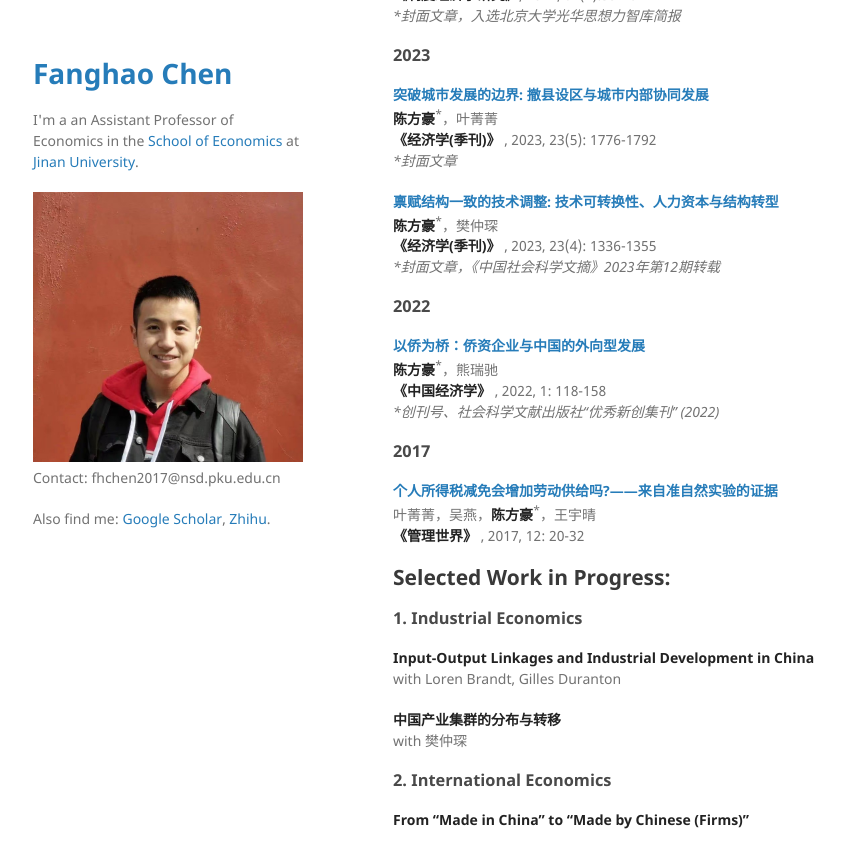
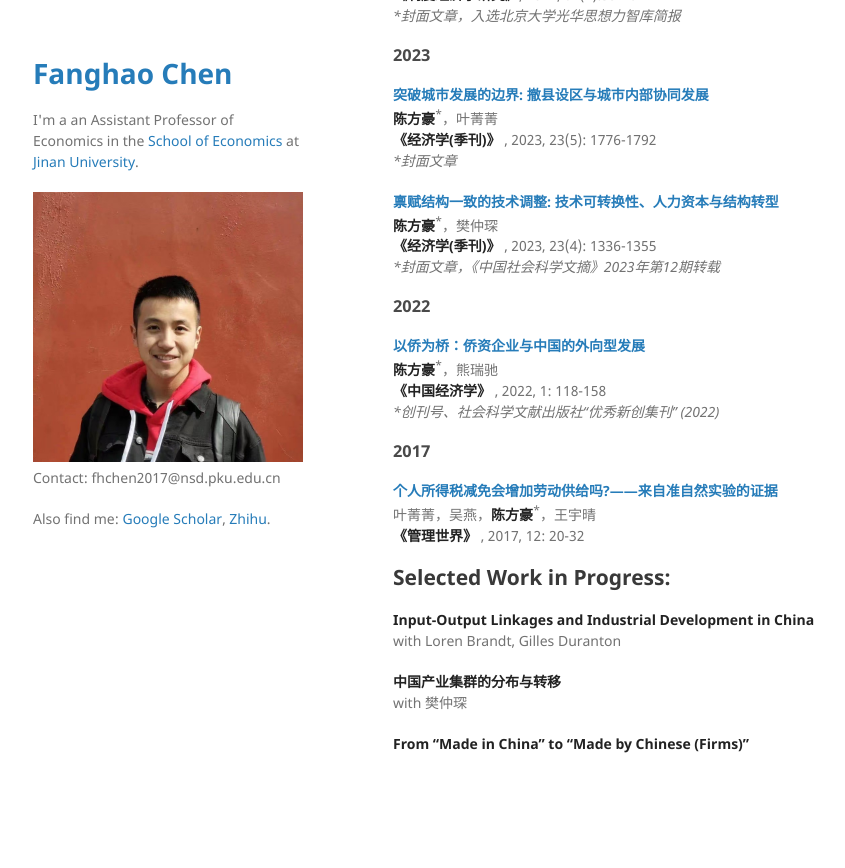
Before and after one commit to FanghaoChen/homepage, a Jekyll site: the page built from research.md, in a window 1280 px wide and 900 px high, scrolled down 1003 px. Shown: the top 868 px of the window, without its empty margins (177-1022 px from the left). Built offline with Jekyll 4.4.1, drawn with Linux system fonts in a browser that asks for light colours; after the commit the page ends 1827 px from its top, so only the background shows below that.

Commit message:
Update research.md

```diff
--- a/research.md
+++ b/research.md
@@ -72,16 +72,12 @@ with Ruichi Xiong, Shan Zhao <br/>
 
 ## Selected Work in Progress:
 
-### 1. Industrial Economics ###
-
 **Input-Output Linkages and Industrial Development in China** <br/>
 with Loren Brandt, Gilles Duranton
 
 **中国产业集群的分布与转移** <br/>
 with 樊仲琛
 
-### 2. International Economics ###
-
 **From "Made in China" to "Made by Chinese (Firms)"**
 
 <!---  comment syntax --->
```
